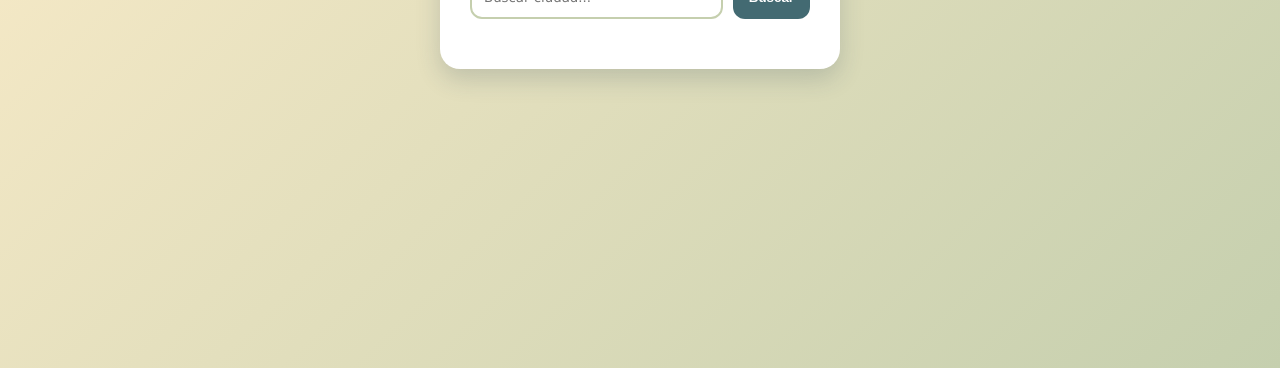
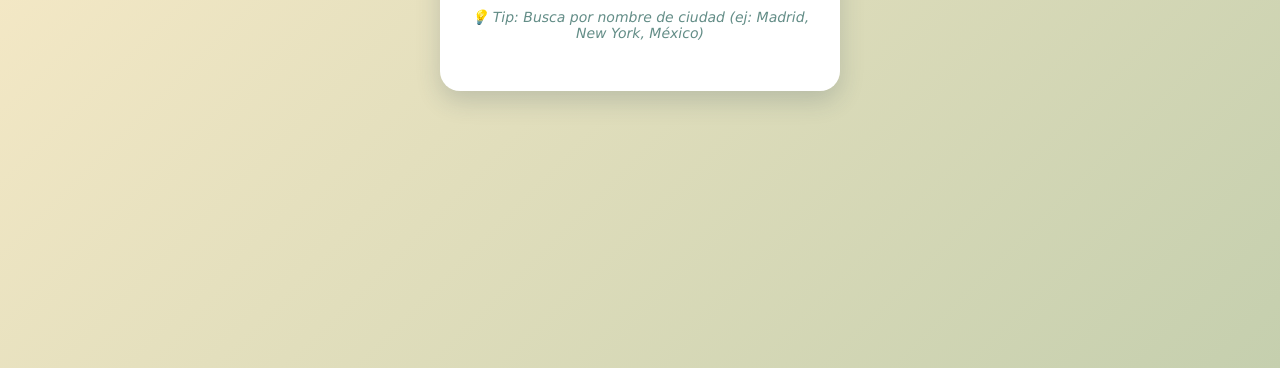
Before and after one commit to jenseas/weather-App, a website: page index.html in a window 1280 px wide. Shown: the part 432-800 px from the top of the page. Drawn offline with Linux system fonts and the light colour scheme.

Commit message:
feat: actualizacion de recursos

```diff
--- a/css/styles.css
+++ b/css/styles.css
@@ -100,6 +100,15 @@ button:hover {
   margin: 6px 0;
 }
 
+/* Advertencia/Hint */
+.hint {
+  margin-top: 12px;
+  margin-bottom: 15px;
+  font-size: 14px;
+  color: var(--secondary);
+  font-style: italic;
+}
+
 /* Animación */
 @keyframes fadeIn {
   from {
--- a/index.html
+++ b/index.html
@@ -20,6 +20,7 @@
         >
         <button id="searchBtn">Buscar</button>
       </div>
+      <p class="hint">💡 Tip: Busca por nombre de ciudad (ej: Madrid, New York, México)</p>
 
       <div id="result" class="result"></div>
 
--- a/js/app.js
+++ b/js/app.js
@@ -15,7 +15,7 @@ async function fetchWeather() {
   try {
     result.innerHTML = '⏳ Cargando...';
 
-    // 1. Geocoding - Obtener múltiples resultados (10) en lugar de 1
+    // 1. Geocoding - Obtener resultados
     const geoRes = await fetch(
       `https://geocoding-api.open-meteo.com/v1/search?name=${encodeURIComponent(city)}&count=10&language=es`
     );
@@ -31,7 +31,7 @@ async function fetchWeather() {
       throw new Error('No se encontró ninguna ciudad, estado o región con ese nombre');
     }
 
-    // Usar el primer resultado (más relevante)
+    // Usar el primer resultado
     const location = geoData.results[0];
     const { latitude, longitude, name, country, admin1 } = location;
 
```
Also changed, not shown: js/app.test.js (+2 -2 lines), README.md.
